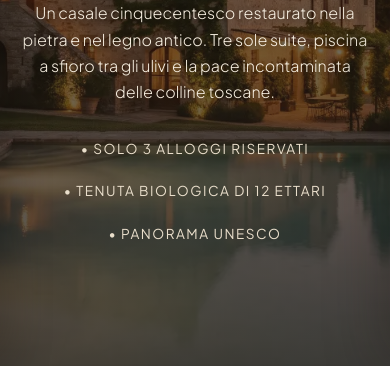
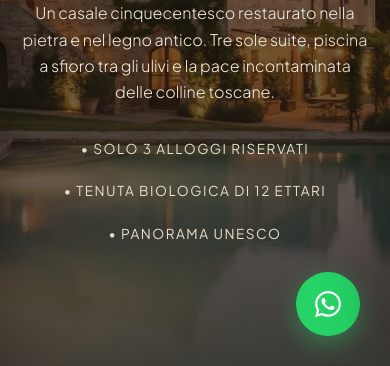
Before and after one commit to Lu71c/orbis-hotel, a plain HTML site: page index.html in a window 390 px wide. Shown: the part 478-844 px from the top of the page. Drawn offline with nearby package versions, Linux system fonts and the light colour scheme.

```diff
--- a/css/style.css
+++ b/css/style.css
@@ -2052,4 +2052,48 @@ button {
         grid-template-columns: 1fr;
         gap: 40px;
     }
-}
+
+    .floating-wa-btn {
+        bottom: 20px;
+        right: 20px;
+        width: 52px;
+        height: 52px;
+    }
+    .floating-wa-btn svg {
+        width: 26px;
+        height: 26px;
+    }
+}
+
+/* ==========================================================================
+   16. EXTRA: STORIA AZIENDA E FLOATING WHATSAPP
+   ========================================================================== */
+.company-history-title {
+    font-size: 1.6rem;
+    color: var(--text-main);
+    margin-top: 1.5rem;
+    margin-bottom: 0.8rem;
+}
+
+.floating-wa-btn {
+    position: fixed;
+    bottom: 30px;
+    right: 30px;
+    width: 64px;
+    height: 64px;
+    background-color: #25d366;
+    color: #ffffff;
+    border-radius: 50%;
+    display: flex;
+    align-items: center;
+    justify-content: center;
+    box-shadow: 0 8px 25px rgba(37, 211, 102, 0.4);
+    z-index: 1000;
+    transition: transform var(--transition-fast), box-shadow var(--transition-fast), background-color var(--transition-fast);
+}
+
+.floating-wa-btn:hover {
+    transform: translateY(-4px) scale(1.05);
+    background-color: #20ba59;
+    box-shadow: 0 12px 30px rgba(37, 211, 102, 0.5);
+}
```
